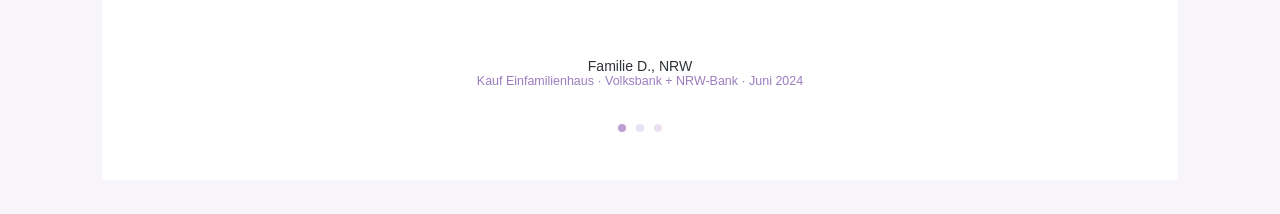
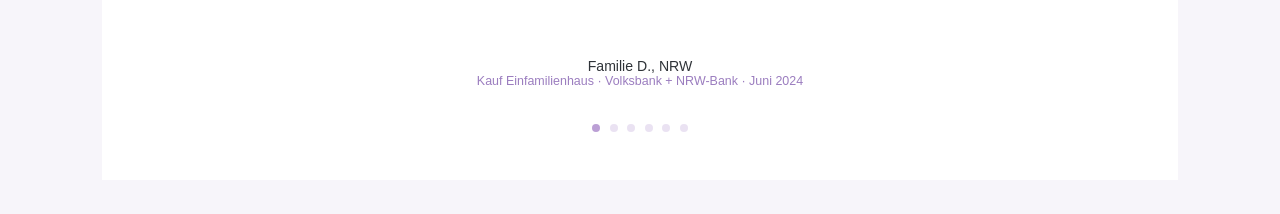
Before and after one commit to kontaktmeepleking/zr-baufinanzierung, a Next.js app: page / in a window 1280 px wide. Shown: the part 4924-5138 px from the top of the page. Built offline with nearby package versions, Linux system fonts and the light colour scheme.

Commit message:
feat: 3 neue Google-Rezensionen in Kundenstimmen-Slider ergänzt
Slider von fest 3 auf dynamisch (sliderTestimonials.length) umgestellt.

```diff
--- a/src/app/page.js
+++ b/src/app/page.js
@@ -50,7 +50,7 @@ export default function Home() {
   }, [])
 
   useEffect(() => {
-    const timer = setInterval(() => setSliderIndex(i => (i + 1) % 3), 7000)
+    const timer = setInterval(() => setSliderIndex(i => (i + 1) % sliderTestimonials.length), 7000)
     return () => clearInterval(timer)
   }, [])
 
@@ -58,6 +58,9 @@ export default function Home() {
     ['Familie D., NRW', 'Kauf Einfamilienhaus · Volksbank + NRW-Bank · Juni 2024', '„Von der Eigenbedarfskündigung zum Eigenheim in kürzester Zeit. Wir sind so dankbar für den immer freundlichen Umgang, stets transparent und kundenorientiert."', null],
     ['Familie W. & K., Berlin', 'Ratenkredit · DKB · Juli 2024', '„Der gesamte Prozess war äußerst angenehm und effizient. Franziska war stets höflich, immer auf uns abgestimmt und auf Augenhöhe. Der Vorgang war transparent und professionell."', '/images/Familie-Windisch.jpg'],
     ['Familie Z., Altlandsberg', 'Anschlussfinanzierung · Commerzbank · Mai 2022', '„Franziska hat uns einen sensationellen Vertrag mit sehr guten Konditionen rausgeholt. Zum ersten Mal wurde für uns ein Vertrag gefunden, bei dem alle Parteien etwas davon hatten."', null],
+    ['Eckert T.', 'Ratenkredite & Bausparvertrag · seit 2023 · August 2026', '„Super Empfehlung. Ich arbeite mittlerweile seit 3 Jahren mit Frau Ritsche und habe 3 Finanzierungen zusammen abgeschlossen. Ob Ratenkredite oder Bausparer, sie kennt immer die passende Lösung."', null],
+    ['Daniel L.', 'Finanzierung Erbauseinandersetzung · August 2026', '„Ich kann Franziska Ritsche uneingeschränkt weiterempfehlen. Nachdem meine Hausbank mich im Stich gelassen hatte, stand ich vor der Herausforderung, kurzfristig eine solide Finanzierungslösung zu finden. Besonders beeindruckt hat mich ihre einfühlsame Art – sie war jederzeit für mich erreichbar, auch bei kurzfristigen Fragen."', null],
+    ['Gordon G.', 'Hauskauf · August 2026', '„Uns wurde der Kontakt zu Frau Ritsche vermittelt und sie hat uns bei unserem Projekt Hauskauf super beraten und geholfen. Wir haben uns sofort wohlgefühlt und Frau Ritsche hat uns unseren Traum ermöglichen können. Bei jeder Frage hatte sie eine Antwort."', null],
   ]
 
   return (
@@ -469,7 +472,7 @@ export default function Home() {
             <div style={{ width: '100%', maxWidth: 760, position: 'relative' }}>
               {/* Pfeil links */}
               <button
-                onClick={() => setSliderIndex(i => (i + 2) % 3)}
+                onClick={() => setSliderIndex(i => (i + sliderTestimonials.length - 1) % sliderTestimonials.length)}
                 className="slider-arrows"
                 style={{ position: 'absolute', left: -52, top: '50%', transform: 'translateY(-50%)', background: 'none', border: 'none', color: 'var(--lila)', fontSize: '2rem', cursor: 'pointer', lineHeight: 1, padding: '0.25rem 0.5rem', transition: 'color 0.2s' }}
                 onMouseEnter={e => e.currentTarget.style.color = 'white'}
@@ -501,7 +504,7 @@ export default function Home() {
               </div>
               {/* Pfeil rechts */}
               <button
-                onClick={() => setSliderIndex(i => (i + 1) % 3)}
+                onClick={() => setSliderIndex(i => (i + 1) % sliderTestimonials.length)}
                 className="slider-arrows"
                 style={{ position: 'absolute', right: -52, top: '50%', transform: 'translateY(-50%)', background: 'none', border: 'none', color: 'var(--lila)', fontSize: '2rem', cursor: 'pointer', lineHeight: 1, padding: '0.25rem 0.5rem', transition: 'color 0.2s' }}
                 onMouseEnter={e => e.currentTarget.style.color = 'white'}
@@ -510,7 +513,7 @@ export default function Home() {
             </div>
             {/* Punkte */}
             <div style={{ display: 'flex', gap: '0.6rem', marginTop: '2.25rem' }}>
-              {[0, 1, 2].map(i => (
+              {sliderTestimonials.map((_, i) => (
                 <button
                   key={i}
                   onClick={() => setSliderIndex(i)}
```
